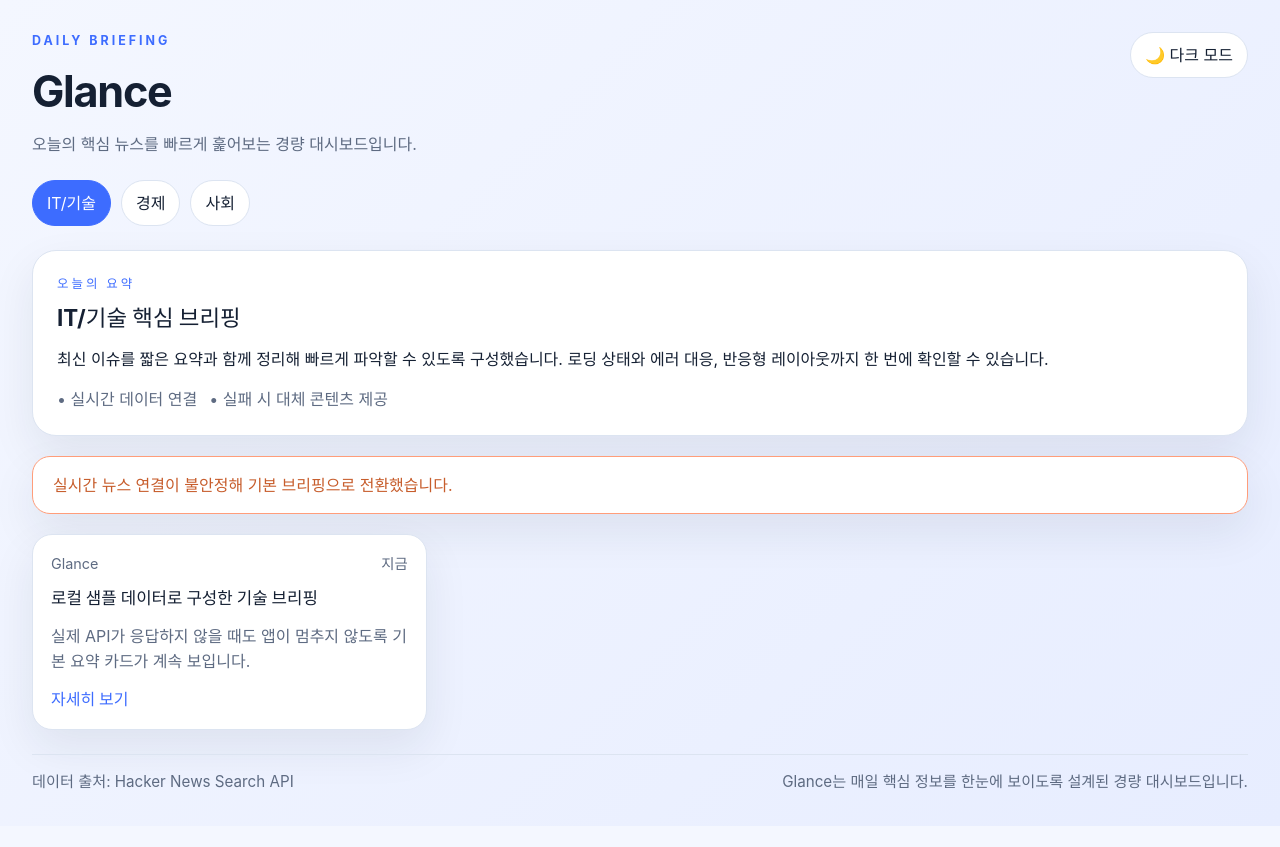
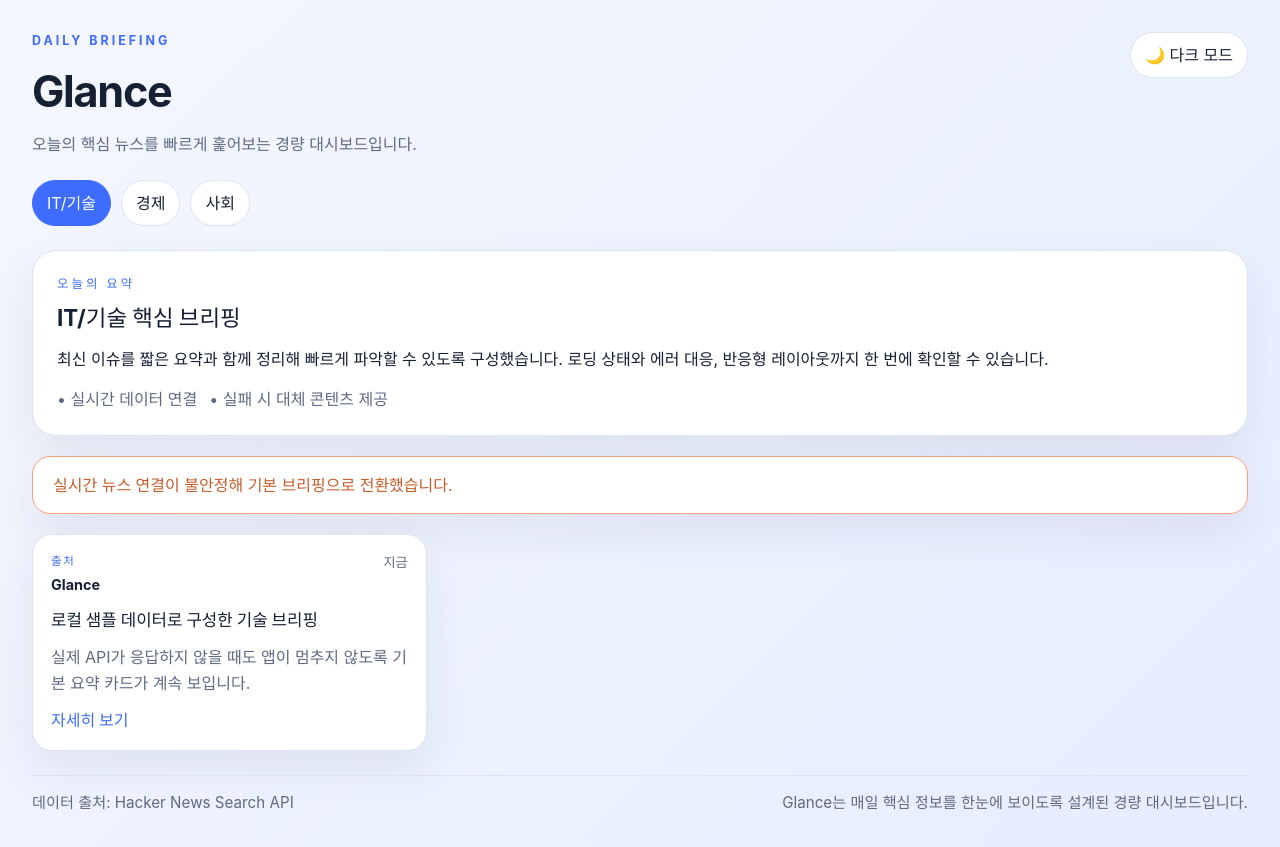
Before and after one commit to YeJiKim06/Glance, a React (Vite) app in the folder my-react-app/: page / in a window 1280 px wide. Before the commit the page ends 826 px from the top, so only its background shows below. Built offline with nearby package versions, Linux system fonts and the light colour scheme; no server answers.

Commit message:
feat: enhance news card layout with source label and time display

```diff
--- a/my-react-app/src/App.css
+++ b/my-react-app/src/App.css
@@ -141,9 +141,35 @@
 .news-card-top {
   display: flex;
   justify-content: space-between;
-  gap: 8px;
+  align-items: flex-start;
+  gap: 10px;
   color: var(--muted);
   font-size: 0.9rem;
+}
+
+.news-source-block {
+  display: flex;
+  flex-direction: column;
+  gap: 4px;
+}
+
+.news-source-label {
+  font-size: 0.72rem;
+  font-weight: 700;
+  letter-spacing: 0.14em;
+  text-transform: uppercase;
+  color: var(--accent);
+}
+
+.news-source {
+  font-weight: 700;
+  color: var(--text);
+}
+
+.news-time {
+  font-size: 0.82rem;
+  color: var(--muted);
+  white-space: nowrap;
 }
 
 .news-card h3 {
--- a/my-react-app/src/App.jsx
+++ b/my-react-app/src/App.jsx
@@ -165,7 +165,10 @@ function App() {
                 <img className="news-thumbnail" src={item.thumbnail} alt="뉴스 미리보기" />
               ) : null}
               <div className="news-card-top">
-                <p className="news-source">{item.source}</p>
+                <div className="news-source-block">
+                  <span className="news-source-label">출처</span>
+                  <p className="news-source">{item.source}</p>
+                </div>
                 <p className="news-time">{item.time}</p>
               </div>
               <h3>{item.title}</h3>
```
